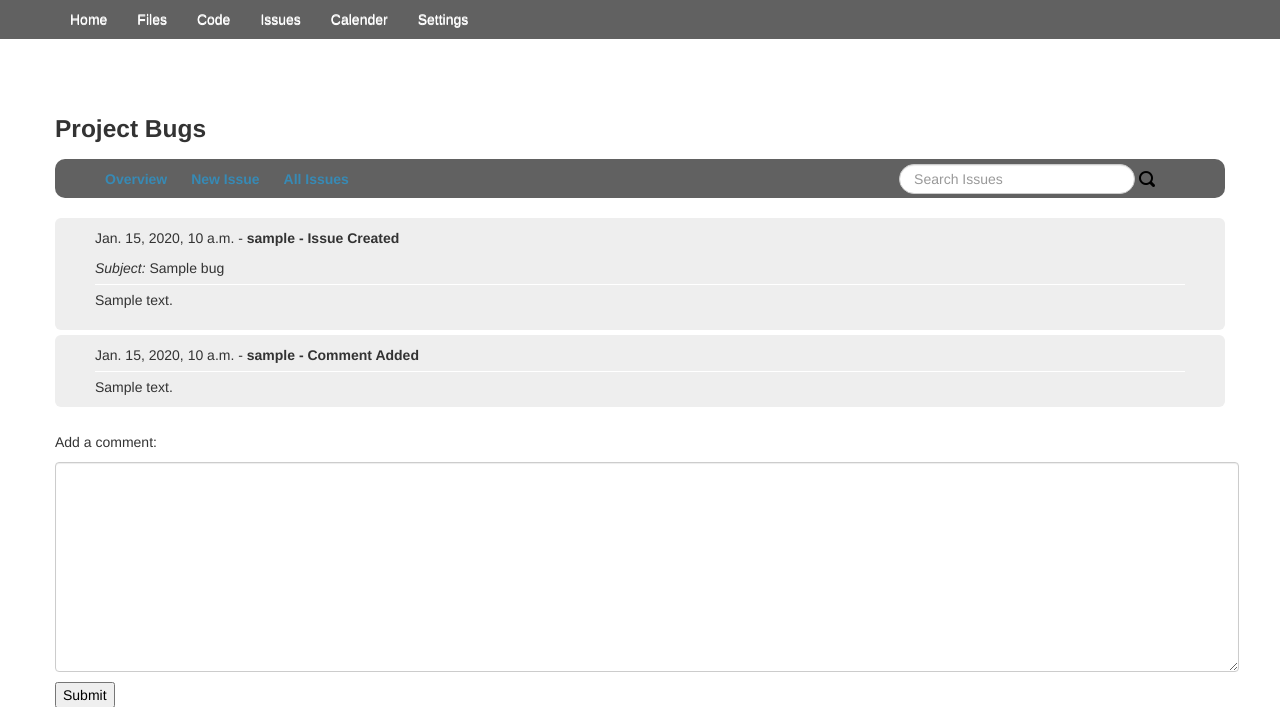
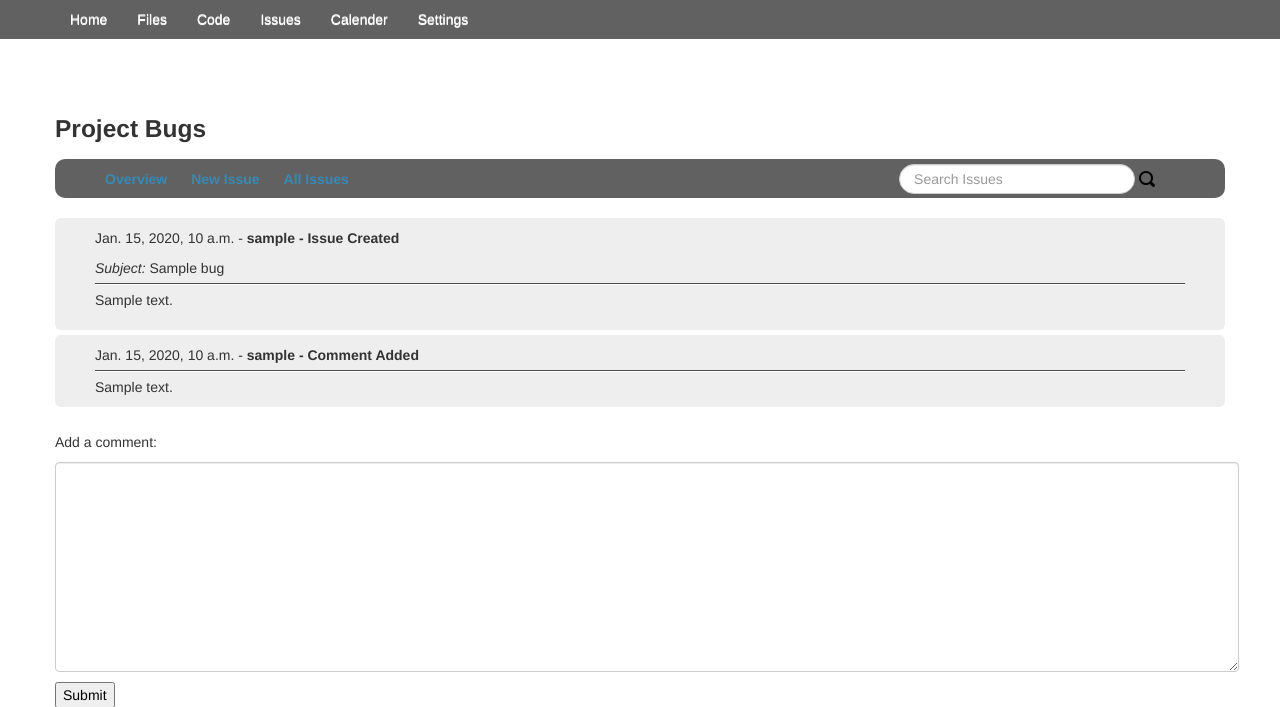
Before and after one commit to basilisk-pm/basilisk, a Django app: page /bugs/1/issues/1/ in a window 1280 px wide. Shown: the part 41-748 px from the top of the page. Run offline with Django 3.2, Linux system fonts and the light colour scheme; a user stored in the database is signed in; tables that the repository leaves empty hold one stand-in row (values such as "Sample post"); some libraries are stand-ins or nearby versions.

Commit message:
Fixing bug hr css

```diff
--- a/basilisk_pm/static/custom.css
+++ b/basilisk_pm/static/custom.css
@@ -111,3 +111,8 @@
 .comment{
     width: 100%;
 }
+
+.bug-hr{
+    margin: 0px;
+    border-top:1px solid #514A4A;
+}
--- a/basilisk_pm/templates/bugs-view.html
+++ b/basilisk_pm/templates/bugs-view.html
@@ -10,14 +10,14 @@
 {{ bug.created_date }} - <b> {{ bug.creator }} - Issue Created</b>
 <br>
 <em>Subject:</em> {{ bug.name }}
-<hr style="margin: 0px;">
+<hr class="bug-hr">
 <p>{{ bug.description }}</p>
 </div>
 
 {% for comment in comments %}
 <div class="bug-unit">
 {{ comment.created_date }} - <b> {{ comment.creator }} - Comment Added</b>
-<hr style="margin: 0px;">
+<hr class="bug-hr">
 {{ comment.comment }}
 </div>
 {% endfor %}
```
